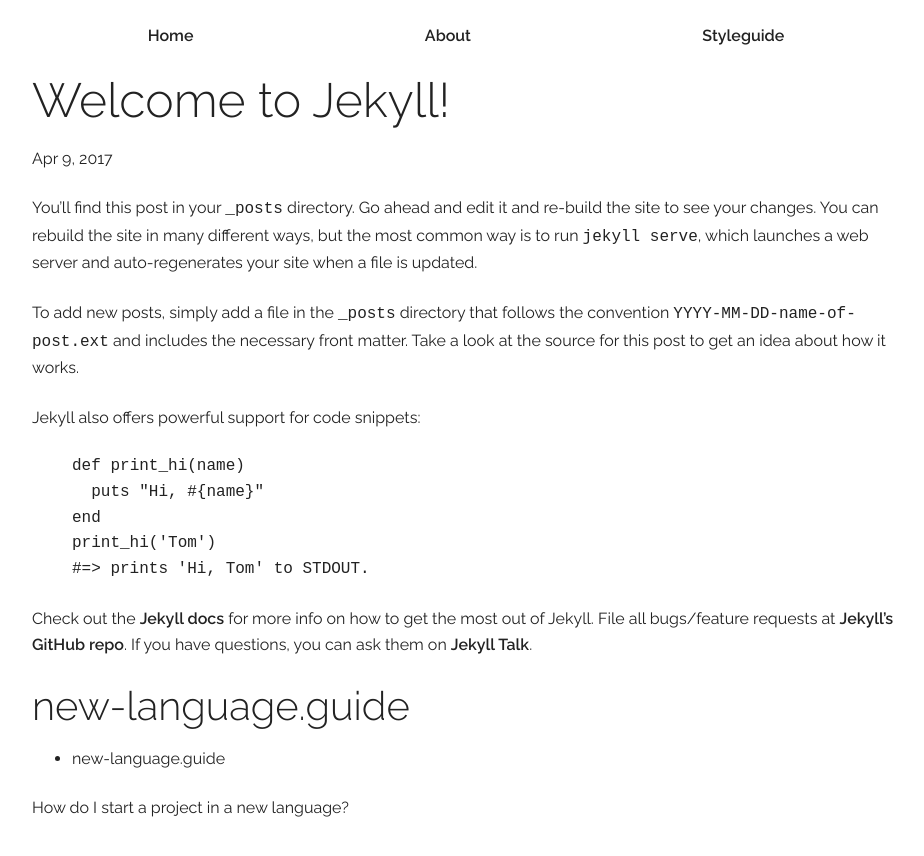
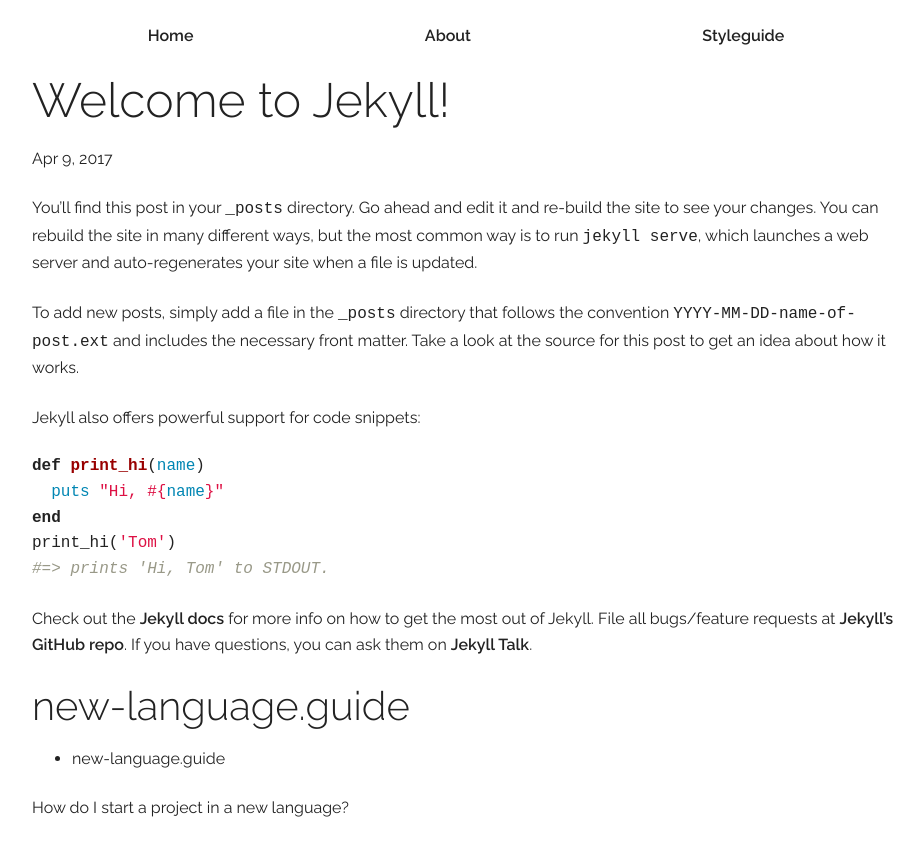
Before and after one commit to vanilla-project/vanilla-project.guide, a Jekyll site: the page built from _posts/2017-04-09-welcome-to-jekyll.markdown, in a window 1280 px wide. Shown: the top 856 px of the page, without its empty margins (174-1098 px from the left). Built offline with Jekyll 4.4.1, drawn with Linux system fonts in a browser that asks for light colours.

Commit message:
Adds syntax highlighting stylesheet.
From: https://github.com/mojombo/tpw/blob/master/css/syntax.css

```diff
--- a/_includes/head.html
+++ b/_includes/head.html
@@ -9,6 +9,7 @@
   <meta name="description" content="{{ page.excerpt | default: site.description | strip_html | normalize_whitespace | truncate: 160 | escape }}" />
 
   <link href='//fonts.googleapis.com/css?family=Raleway:400,300,600' rel='stylesheet' type='text/css' />
+  <link rel="stylesheet" href="{{ "/assets/syntax.css" | relative_url }}" />
   <link rel="stylesheet" href="{{ "/assets/normalize.css" | relative_url }}" />
   <link rel="stylesheet" href="{{ "/assets/new-language.css" | relative_url }}" />
 
--- /dev/null
+++ b/_sass/syntax.scss
@@ -0,0 +1,8 @@
+figure.highlight {
+  margin: 0 0 1.5rem 0;
+  overflow-x: scroll;
+
+  pre {
+    margin: 0;
+  }
+}
--- a/assets/new-language.scss
+++ b/assets/new-language.scss
@@ -6,3 +6,4 @@
 @import "links";
 @import "menu";
 @import "directory-listings";
+@import "syntax";
--- /dev/null
+++ b/assets/syntax.css
@@ -0,0 +1,60 @@
+.highlight  { background: #ffffff; }
+.highlight .c { color: #999988; font-style: italic } /* Comment */
+.highlight .err { color: #a61717; background-color: #e3d2d2 } /* Error */
+.highlight .k { font-weight: bold } /* Keyword */
+.highlight .o { font-weight: bold } /* Operator */
+.highlight .cm { color: #999988; font-style: italic } /* Comment.Multiline */
+.highlight .cp { color: #999999; font-weight: bold } /* Comment.Preproc */
+.highlight .c1 { color: #999988; font-style: italic } /* Comment.Single */
+.highlight .cs { color: #999999; font-weight: bold; font-style: italic } /* Comment.Special */
+.highlight .gd { color: #000000; background-color: #ffdddd } /* Generic.Deleted */
+.highlight .gd .x { color: #000000; background-color: #ffaaaa } /* Generic.Deleted.Specific */
+.highlight .ge { font-style: italic } /* Generic.Emph */
+.highlight .gr { color: #aa0000 } /* Generic.Error */
+.highlight .gh { color: #999999 } /* Generic.Heading */
+.highlight .gi { color: #000000; background-color: #ddffdd } /* Generic.Inserted */
+.highlight .gi .x { color: #000000; background-color: #aaffaa } /* Generic.Inserted.Specific */
+.highlight .go { color: #888888 } /* Generic.Output */
+.highlight .gp { color: #555555 } /* Generic.Prompt */
+.highlight .gs { font-weight: bold } /* Generic.Strong */
+.highlight .gu { color: #aaaaaa } /* Generic.Subheading */
+.highlight .gt { color: #aa0000 } /* Generic.Traceback */
+.highlight .kc { font-weight: bold } /* Keyword.Constant */
+.highlight .kd { font-weight: bold } /* Keyword.Declaration */
+.highlight .kp { font-weight: bold } /* Keyword.Pseudo */
+.highlight .kr { font-weight: bold } /* Keyword.Reserved */
+.highlight .kt { color: #445588; font-weight: bold } /* Keyword.Type */
+.highlight .m { color: #009999 } /* Literal.Number */
+.highlight .s { color: #d14 } /* Literal.String */
+.highlight .na { color: #008080 } /* Name.Attribute */
+.highlight .nb { color: #0086B3 } /* Name.Builtin */
+.highlight .nc { color: #445588; font-weight: bold } /* Name.Class */
+.highlight .no { color: #008080 } /* Name.Constant */
+.highlight .ni { color: #800080 } /* Name.Entity */
+.highlight .ne { color: #990000; font-weight: bold } /* Name.Exception */
+.highlight .nf { color: #990000; font-weight: bold } /* Name.Function */
+.highlight .nn { color: #555555 } /* Name.Namespace */
+.highlight .nt { color: #000080 } /* Name.Tag */
+.highlight .nv { color: #008080 } /* Name.Variable */
+.highlight .ow { font-weight: bold } /* Operator.Word */
+.highlight .w { color: #bbbbbb } /* Text.Whitespace */
+.highlight .mf { color: #009999 } /* Literal.Number.Float */
+.highlight .mh { color: #009999 } /* Literal.Number.Hex */
+.highlight .mi { color: #009999 } /* Literal.Number.Integer */
+.highlight .mo { color: #009999 } /* Literal.Number.Oct */
+.highlight .sb { color: #d14 } /* Literal.String.Backtick */
+.highlight .sc { color: #d14 } /* Literal.String.Char */
+.highlight .sd { color: #d14 } /* Literal.String.Doc */
+.highlight .s2 { color: #d14 } /* Literal.String.Double */
+.highlight .se { color: #d14 } /* Literal.String.Escape */
+.highlight .sh { color: #d14 } /* Literal.String.Heredoc */
+.highlight .si { color: #d14 } /* Literal.String.Interpol */
+.highlight .sx { color: #d14 } /* Literal.String.Other */
+.highlight .sr { color: #009926 } /* Literal.String.Regex */
+.highlight .s1 { color: #d14 } /* Literal.String.Single */
+.highlight .ss { color: #990073 } /* Literal.String.Symbol */
+.highlight .bp { color: #999999 } /* Name.Builtin.Pseudo */
+.highlight .vc { color: #008080 } /* Name.Variable.Class */
+.highlight .vg { color: #008080 } /* Name.Variable.Global */
+.highlight .vi { color: #008080 } /* Name.Variable.Instance */
+.highlight .il { color: #009999 } /* Literal.Number.Integer.Long */
```
